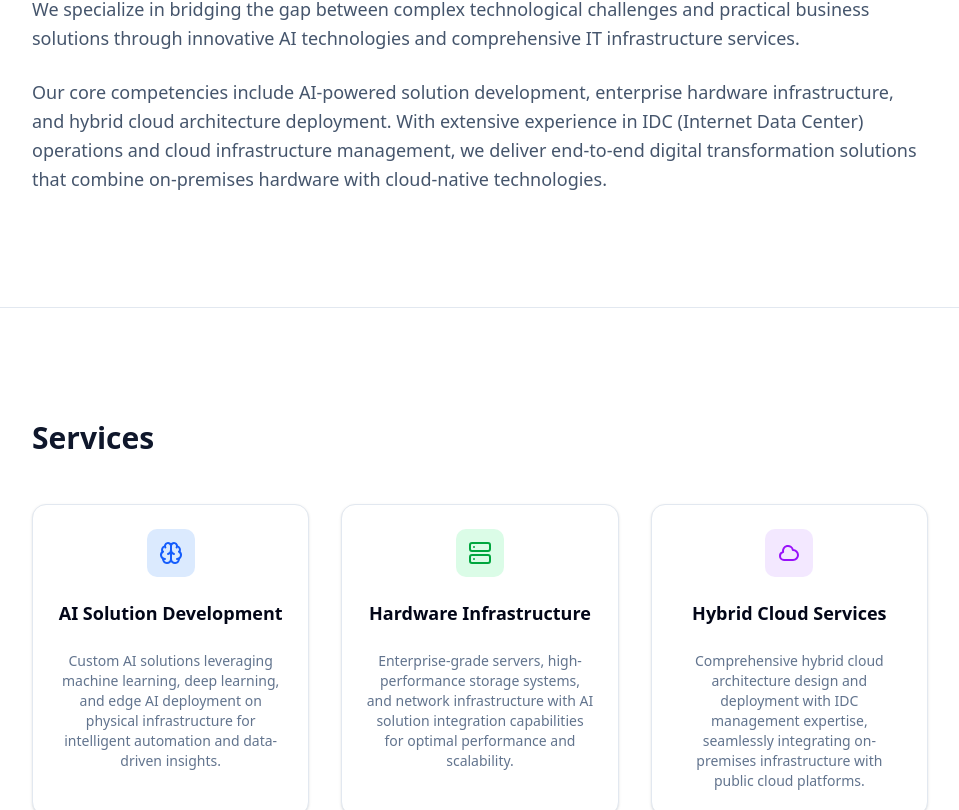
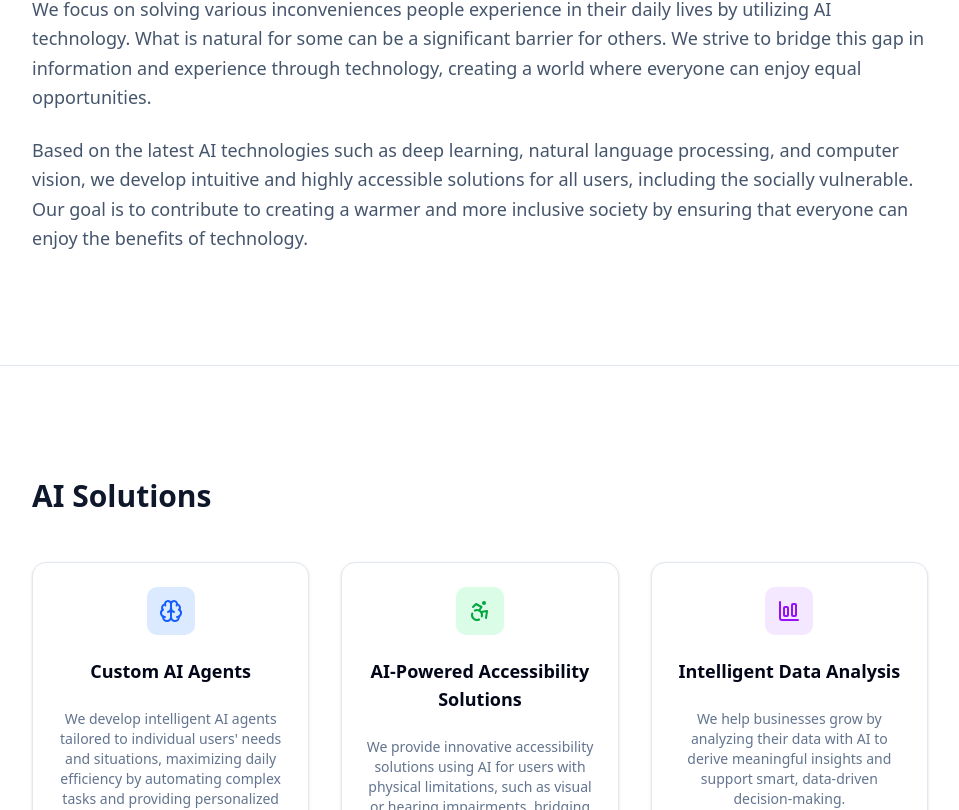
Before and after one commit to Epsilondelta-ai/epsilondelta.ai, a SvelteKit app: page / in a window 1280 px wide. Shown: the part 610-1420 px from the top of the page, without its empty margins (160-1119 px from the left). Built offline with nearby package versions, Linux system fonts and the light colour scheme.

Commit message:
하드웨어 관련 내용 제거

```diff
--- a/src/routes/+page.svelte
+++ b/src/routes/+page.svelte
@@ -9,7 +9,7 @@
 	import { Separator } from '$lib/components/ui/separator';
 	import { onMount } from 'svelte';
 
-	import { Brain, Server } from 'lucide-svelte';
+	import { Accessibility, BarChartBig, Brain } from 'lucide-svelte';
 
 	const year = new Date().getFullYear();
 
@@ -29,35 +29,35 @@
 		ko: {
 			title: 'EpsilonDelta AI',
 			description:
-				'AI 기술로 불편함을 해결하는 IT 전문 기업입니다. AI 솔루션 개발, 서버 하드웨어, 하이브리드 클라우드 서비스를 제공합니다.',
+				'AI 기술을 통해 사람들의 일상 속 불편함을 해소하고, 모두에게 편리하고 평등한 경험을 제공하는 것을 목표로 합니다.',
 			hero: {
 				title: 'Welcome to EPSILONDELTA AI',
-				subtitle: 'AI 기반 솔루션을 통해 비즈니스 혁신을 위한 포괄적인 IT 서비스를 제공합니다.'
+				subtitle: 'AI 기술로 세상의 불편함을 해결하고, 더 나은 내일을 만듭니다.'
 			},
 			about: {
-				title: '회사 소개',
+				title: '우리의 비전',
 				content: [
-					'복잡한 기술적 과제와 실용적인 비즈니스 솔루션 사이의 격차를 혁신적인 AI 기술과 포괄적인 IT 인프라 서비스를 통해 해결하는 것을 전문으로 합니다.',
-					'핵심 역량으로는 AI 기반 솔루션 개발, 엔터프라이즈 하드웨어 인프라, 하이브리드 클라우드 아키텍처 배포가 있습니다. IDC(인터넷 데이터 센터) 운영과 클라우드 인프라 관리에 대한 풍부한 경험을 바탕으로 온프레미스 하드웨어와 클라우드 네이티브 기술을 결합한 엔드투엔드 디지털 전환 솔루션을 제공합니다.'
+					'저희는 AI 기술을 활용하여 사람들이 일상에서 겪는 다양한 불편함을 해결하는 데 집중합니다. 어떤 이에게는 당연한 일이 다른 이에게는 큰 장벽이 될 수 있습니다. 저희는 기술을 통해 이러한 정보와 경험의 격차를 해소하고, 모두가 동등한 기회를 누릴 수 있는 세상을 만들고자 합니다.',
+					'딥러닝, 자연어 처리, 컴퓨터 비전 등 최신 AI 기술을 바탕으로, 사회적 약자를 포함한 모든 사용자를 위한 직관적이고 접근성 높은 솔루션을 개발합니다. 저희의 목표는 기술의 혜택을 모두가 누릴 수 있도록 하여, 더 따뜻하고 포용적인 사회를 만드는 데 기여하는 것입니다.'
 				]
 			},
 			services: {
-				title: '서비스',
+				title: 'AI 솔루션',
 				items: [
 					{
-						title: 'AI 솔루션 개발',
+						title: '맞춤형 AI 에이전트',
 						description:
-							'머신러닝, 딥러닝, 물리적 인프라에서의 엣지 AI 배포를 활용한 맞춤형 AI 솔루션으로 지능형 자동화와 데이터 기반 인사이트를 제공합니다.'
+							'사용자 개개인의 필요와 상황에 맞춘 지능형 AI 에이전트를 개발하여, 복잡한 작업을 자동화하고 개인화된 서비스를 제공함으로써 일상의 효율성을 극대화합니다.'
 					},
 					{
-						title: '하드웨어 인프라',
+						title: 'AI 기반 접근성 솔루션',
 						description:
-							'최적의 성능과 확장성을 위한 AI 솔루션 통합 기능을 갖춘 엔터프라이즈급 서버, 고성능 스토리지 시스템, 네트워크 인프라를 제공합니다.'
+							'시각, 청각 등 신체적 제약이 있는 사용자를 위해 AI 기술을 활용한 혁신적인 접근성 솔루션을 제공합니다. 음성 인식, 이미지 묘사, 텍스트 요약 등을 통해 정보 격차를 해소합니다.'
 					},
 					{
-						title: '하이브리드 클라우드',
+						title: '지능형 데이터 분석',
 						description:
-							'IDC 관리 전문성을 바탕으로 온프레미스 인프라와 퍼블릭 클라우드 플랫폼을 원활하게 통합하는 포괄적인 하이브리드 클라우드 아키텍처 설계 및 배포를 제공합니다.'
+							'기업과 조직이 보유한 데이터를 AI로 분석하여 의미 있는 인사이트를 도출하고, 데이터 기반의 현명한 의사결정을 내릴 수 있도록 지원하여 비즈니스 성장을 돕습니다.'
 					}
 				]
 			}
@@ -65,36 +65,36 @@
 		en: {
 			title: 'EpsilonDelta AI',
 			description:
-				'AI-powered IT company solving inconveniences through technology. We provide AI solution development, server hardware, and hybrid cloud services.',
+				"We aim to resolve inconveniences in people's daily lives through AI technology, providing a convenient and equal experience for all.",
 			hero: {
 				title: 'Welcome to EPSILONDELTA AI',
 				subtitle:
-					'We are running AI-powered solutions, providing comprehensive IT services for business innovation.'
+					"Solving the world's inconveniences with AI technology and creating a better tomorrow."
 			},
 			about: {
-				title: 'About',
+				title: 'Our Vision',
 				content: [
-					'We specialize in bridging the gap between complex technological challenges and practical business solutions through innovative AI technologies and comprehensive IT infrastructure services.',
-					'Our core competencies include AI-powered solution development, enterprise hardware infrastructure, and hybrid cloud architecture deployment. With extensive experience in IDC (Internet Data Center) operations and cloud infrastructure management, we deliver end-to-end digital transformation solutions that combine on-premises hardware with cloud-native technologies.'
+					'We focus on solving various inconveniences people experience in their daily lives by utilizing AI technology. What is natural for some can be a significant barrier for others. We strive to bridge this gap in information and experience through technology, creating a world where everyone can enjoy equal opportunities.',
+					'Based on the latest AI technologies such as deep learning, natural language processing, and computer vision, we develop intuitive and highly accessible solutions for all users, including the socially vulnerable. Our goal is to contribute to creating a warmer and more inclusive society by ensuring that everyone can enjoy the benefits of technology.'
 				]
 			},
 			services: {
-				title: 'Services',
+				title: 'AI Solutions',
 				items: [
 					{
-						title: 'AI Solution Development',
+						title: 'Custom AI Agents',
 						description:
-							'Custom AI solutions leveraging machine learning, deep learning, and edge AI deployment on physical infrastructure for intelligent automation and data-driven insights.'
+							"We develop intelligent AI agents tailored to individual users' needs and situations, maximizing daily efficiency by automating complex tasks and providing personalized services."
 					},
 					{
-						title: 'Hardware Infrastructure',
+						title: 'AI-Powered Accessibility Solutions',
 						description:
-							'Enterprise-grade servers, high-performance storage systems, and network infrastructure with AI solution integration capabilities for optimal performance and scalability.'
+							'We provide innovative accessibility solutions using AI for users with physical limitations, such as visual or hearing impairments, bridging the information gap through features like speech recognition, image description, and text summarization.'
 					},
 					{
-						title: 'Hybrid Cloud Services',
+						title: 'Intelligent Data Analysis',
 						description:
-							'Comprehensive hybrid cloud architecture design and deployment with IDC management expertise, seamlessly integrating on-premises infrastructure with public cloud platforms.'
+							'We help businesses grow by analyzing their data with AI to derive meaningful insights and support smart, data-driven decision-making.'
 					}
 				]
 			}
@@ -210,7 +210,7 @@
 						<div
 							class="mx-auto mb-4 flex h-12 w-12 items-center justify-center rounded-lg bg-green-100 dark:bg-green-900"
 						>
-							<Server class="h-6 w-6 text-green-600 dark:text-green-400" />
+							<Accessibility class="h-6 w-6 text-green-600 dark:text-green-400" />
 						</div>
 						<CardTitle class="text-lg">{currentContent.services.items[1].title}</CardTitle>
 					</CardHeader>
@@ -229,19 +229,7 @@
 						<div
 							class="mx-auto mb-4 flex h-12 w-12 items-center justify-center rounded-lg bg-purple-100 dark:bg-purple-900"
 						>
-							<svg
-								class="h-6 w-6 text-purple-600 dark:text-purple-400"
-								fill="none"
-								stroke="currentColor"
-								viewBox="0 0 24 24"
-							>
-								<path
-									stroke-linecap="round"
-									stroke-linejoin="round"
-									stroke-width="2"
-									d="M3 15a4 4 0 004 4h9a5 5 0 10-.1-9.999 5.002 5.002 0 10-9.78 2.096A4.018 4.018 0 003 15z"
-								></path>
-							</svg>
+							<BarChartBig class="h-6 w-6 text-purple-600 dark:text-purple-400" />
 						</div>
 						<CardTitle class="text-lg">{currentContent.services.items[2].title}</CardTitle>
 					</CardHeader>
```
